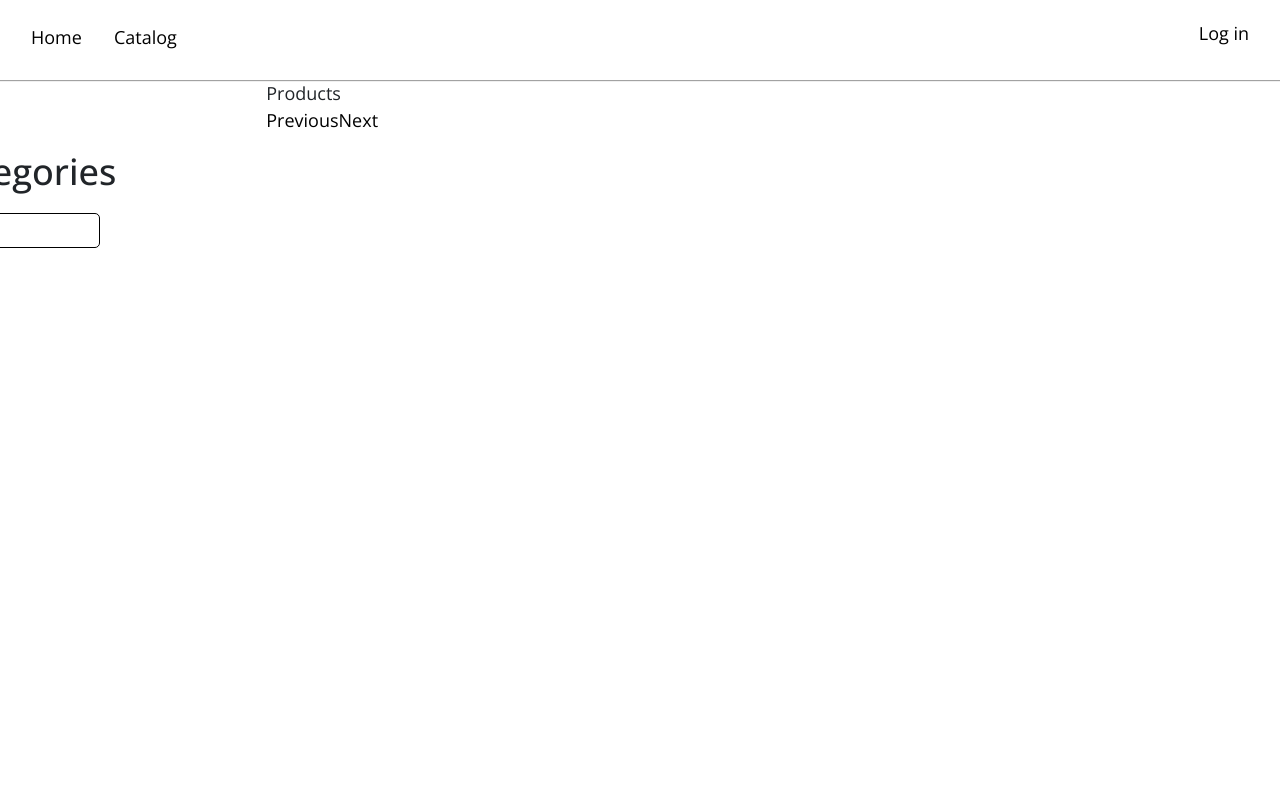
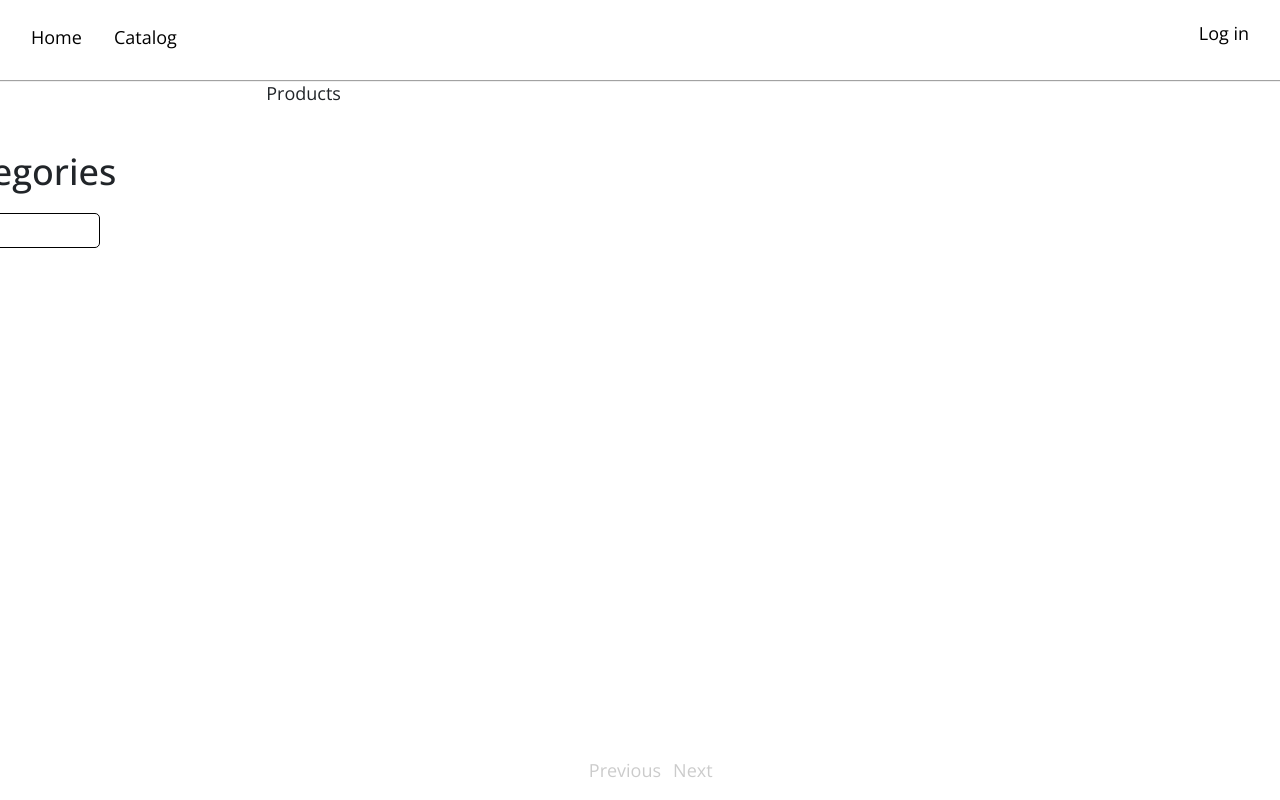
Before and after one commit to accxracy/pet_django, a Django app: template pet/main_page/templates/main_page/product/list.html in a window 1280 px wide; the page is wider, and only the part inside the window is pictured. Run offline with Django 3.2, Linux system fonts and the light colour scheme; the template is opened without the code that fills it, so the values that code supplies are empty; some libraries are stand-ins or nearby versions.

Commit message:
pagination

```diff
--- a/pet/main_page/static/css/base.css
+++ b/pet/main_page/static/css/base.css
@@ -247,3 +247,16 @@ a:hover {
     object-fit: contain;
     display: block;
 }
+
+.pagination{
+    display:flex;
+    position: absolute;
+    bottom: 0%;
+    left: 46%;
+    gap: 12px;
+    justify-content: center;
+}
+
+.disabled{
+    opacity: 0.2;
+}
```
